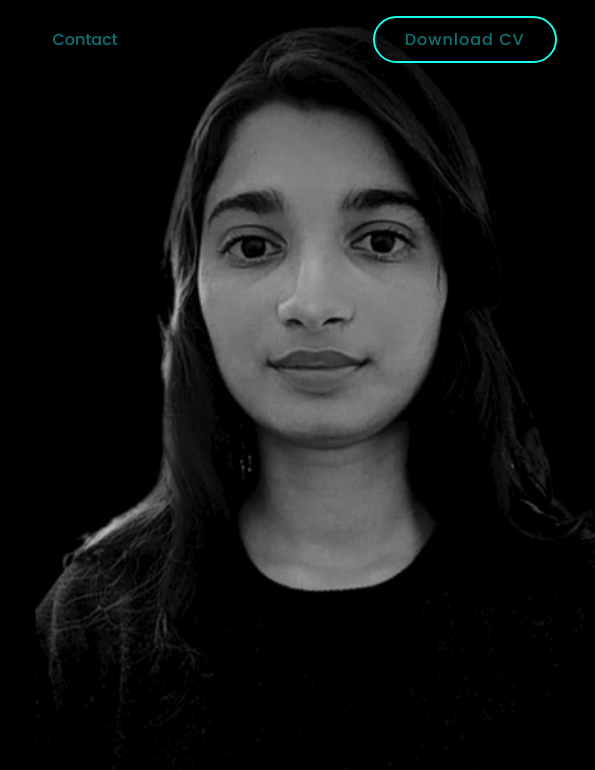
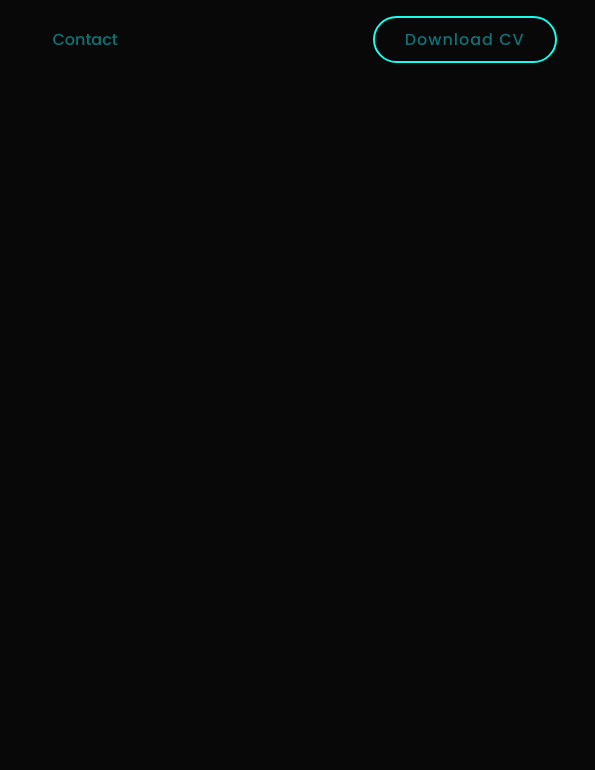
Before and after one commit to Purvi-Gupta/Portfolio, a plain HTML site: page index.html in a window 1280 px wide. Shown: the top 770 px of the page, 685-1280 px from the left. Drawn offline with nearby package versions, Linux system fonts and the light colour scheme.

Commit message:
Update style.css

```diff
--- a/style.css
+++ b/style.css
@@ -349,6 +349,9 @@ span{
 }
 
 @media (max-width: 1425px){
+    .home{
+        background : none;
+    }
     nav{
         padding: 16px 3%;
         transition: .3S;
@@ -379,7 +382,7 @@ span{
     }
     .home{
         min-height: 80vh;
-        background: none;
+
     }
     .navlist{
         position: absolute;
```
